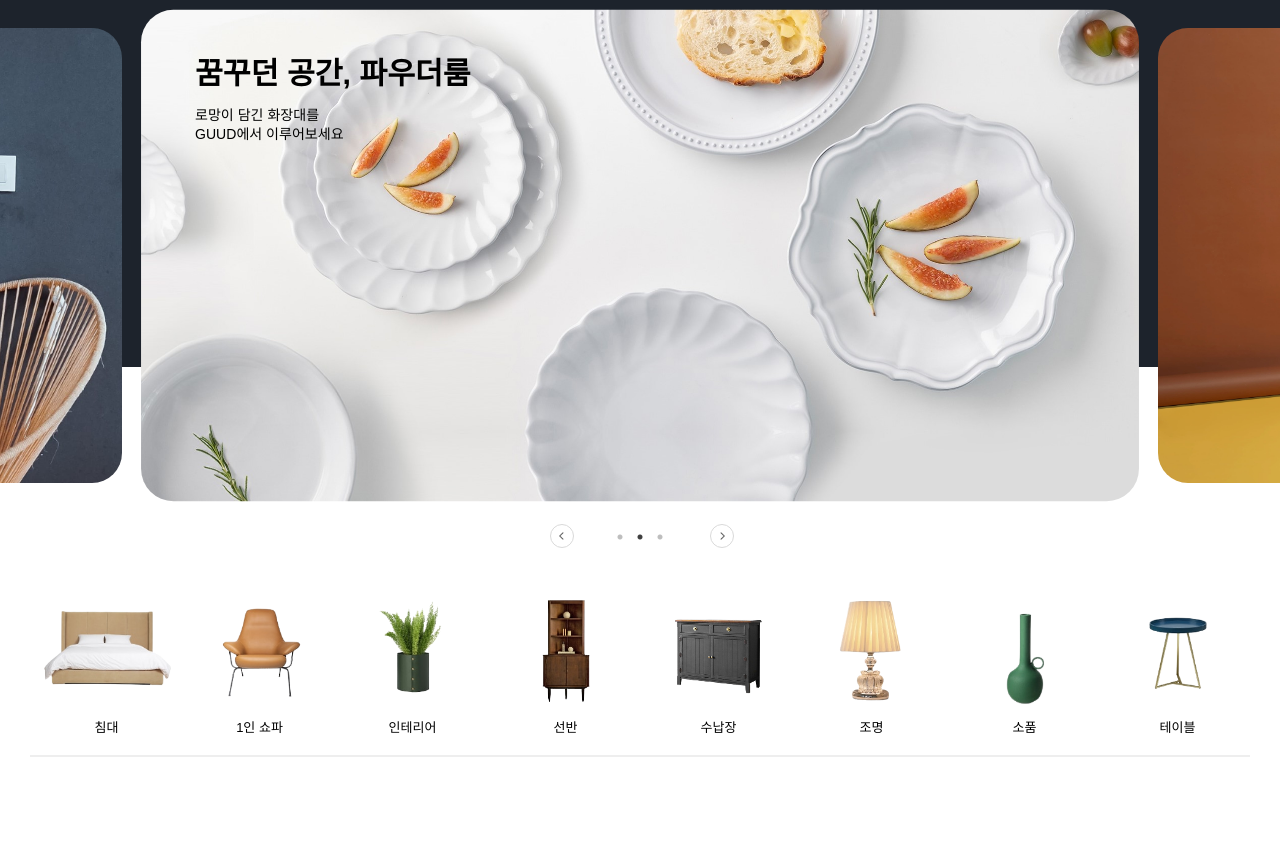
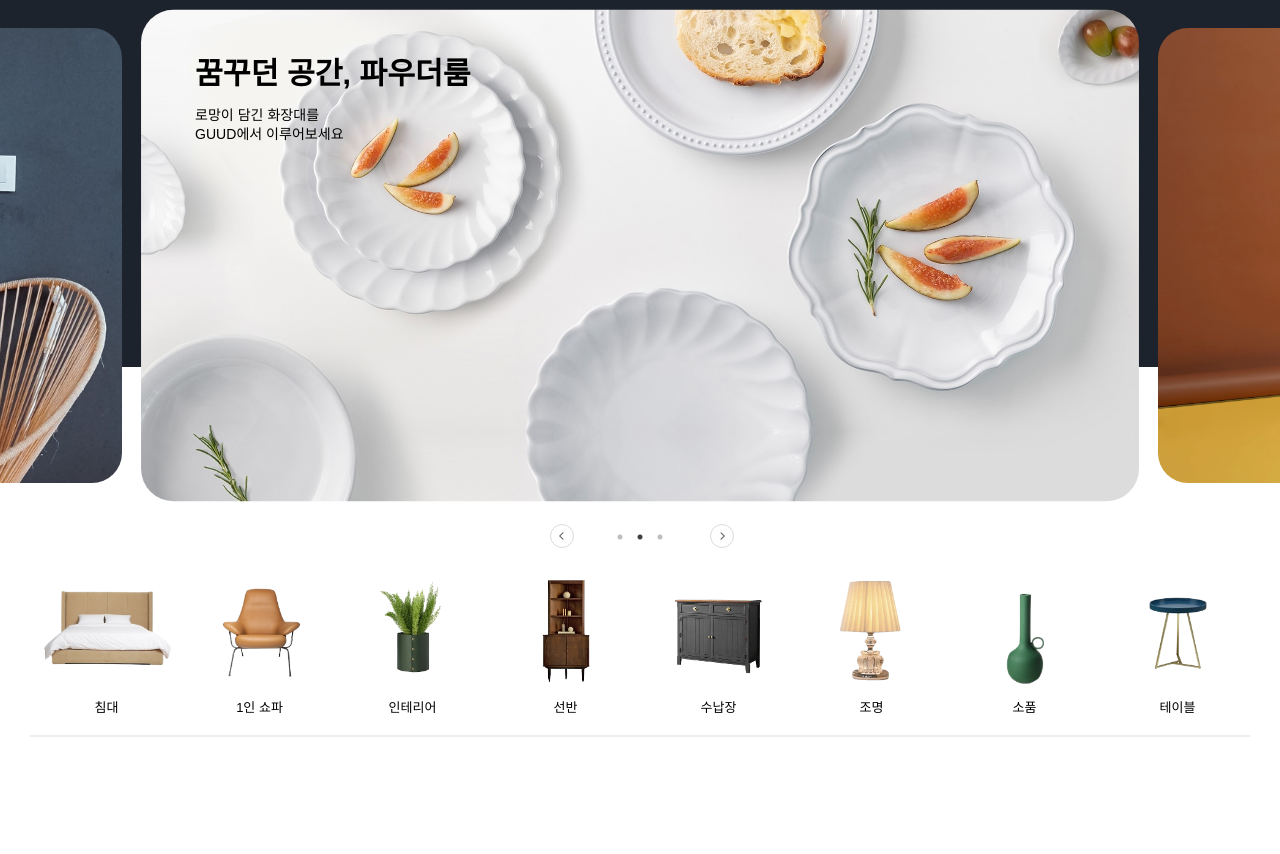
Before and after one commit to seungandhee/casamia, a plain HTML site: page index.html in a window 1280 px wide. Shown: the part 87-941 px from the top of the page. Drawn offline with nearby package versions, Linux system fonts and the light colour scheme; a web font is replaced by a local one.

Commit message:
Add files via upload

```diff
--- a/css/responsive.scss
+++ b/css/responsive.scss
@@ -3,6 +3,14 @@
 $navy-color: #1D232C;
 $gray-color: #777;
 $light-gray-color: #ddd;
+
+@media (max-height: 850px) {
+
+  // SHORTCUT
+  .shortcut {
+    padding: 40px 0;
+  }
+}
 
 @media (max-width: 1480px) {
 
--- a/css/style.scss
+++ b/css/style.scss
@@ -414,7 +414,7 @@ header {
 
 // SHORTCUT
 .shortcut {
-  padding: 60px 0;
+  padding: 80px 0;
 
   ul {
 
```
Also changed, not shown: css/responsive.css, css/style.css, 1 other file.
